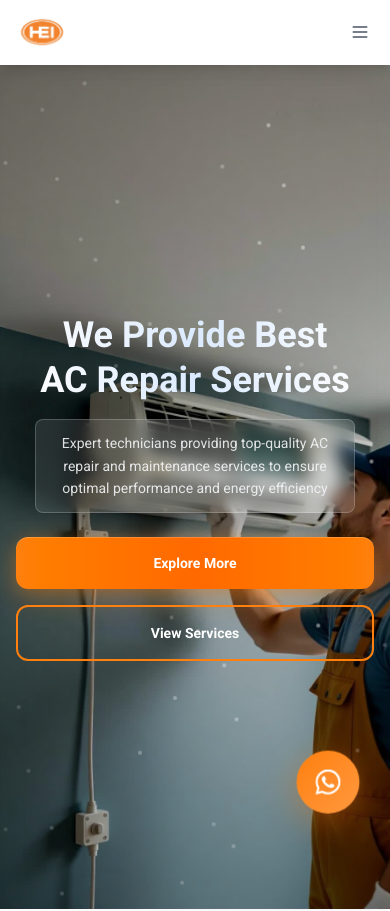
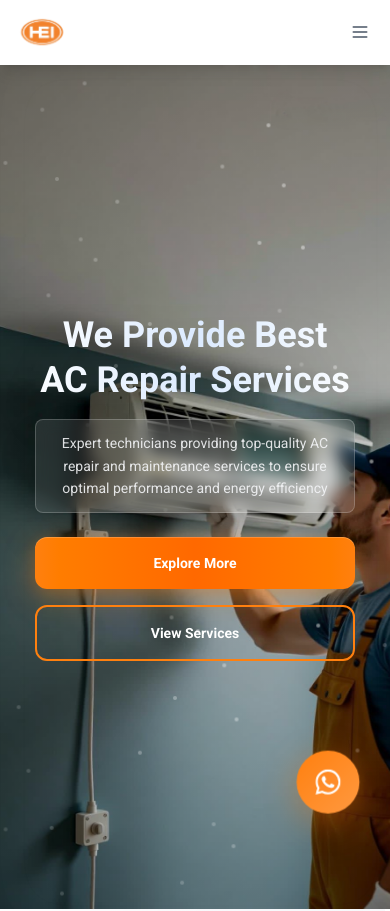
Before and after one commit to Himatrooshe/ac-repair-service-landing-page, a Next.js app: page / in a window 390 px wide. Shown: the top 911 px of the page. Built offline with nearby package versions, Linux system fonts and the light colour scheme.

Commit message:
hero section edidgte

```diff
--- a/src/components/sections/HeroCarousel.tsx
+++ b/src/components/sections/HeroCarousel.tsx
@@ -86,7 +86,7 @@ const HeroCarousel = () => {
               <p className="text-sm xs:text-base sm:text-lg lg:text-xl xl:text-2xl text-gray-100/90 mb-6 xs:mb-7 sm:mb-8 lg:mb-10 max-w-[320px] xs:max-w-[400px] sm:max-w-xl lg:max-w-2xl xl:max-w-3xl mx-auto md:mx-0 backdrop-blur-sm bg-white/10 rounded-lg sm:rounded-xl p-3 xs:p-4 sm:p-5 lg:p-6 border border-white/20 shadow-2xl transform transition-all duration-500 hover:bg-white/15 leading-relaxed">
                 {slide.description}
               </p>
-              <div className="flex flex-col sm:flex-row items-center justify-center md:justify-start gap-4 sm:gap-6">
+              <div className="flex flex-col sm:flex-row items-center justify-center md:justify-start gap-4 sm:gap-6 max-w-[320px] xs:max-w-[400px] sm:max-w-none mx-auto md:mx-0">
                 <button className="btn-primary text-sm sm:text-base lg:text-lg w-full sm:w-auto min-w-[180px] sm:min-w-[200px] hover-glow">
                   <span className="relative z-10">{slide.buttonText}</span>
                 </button>
```
